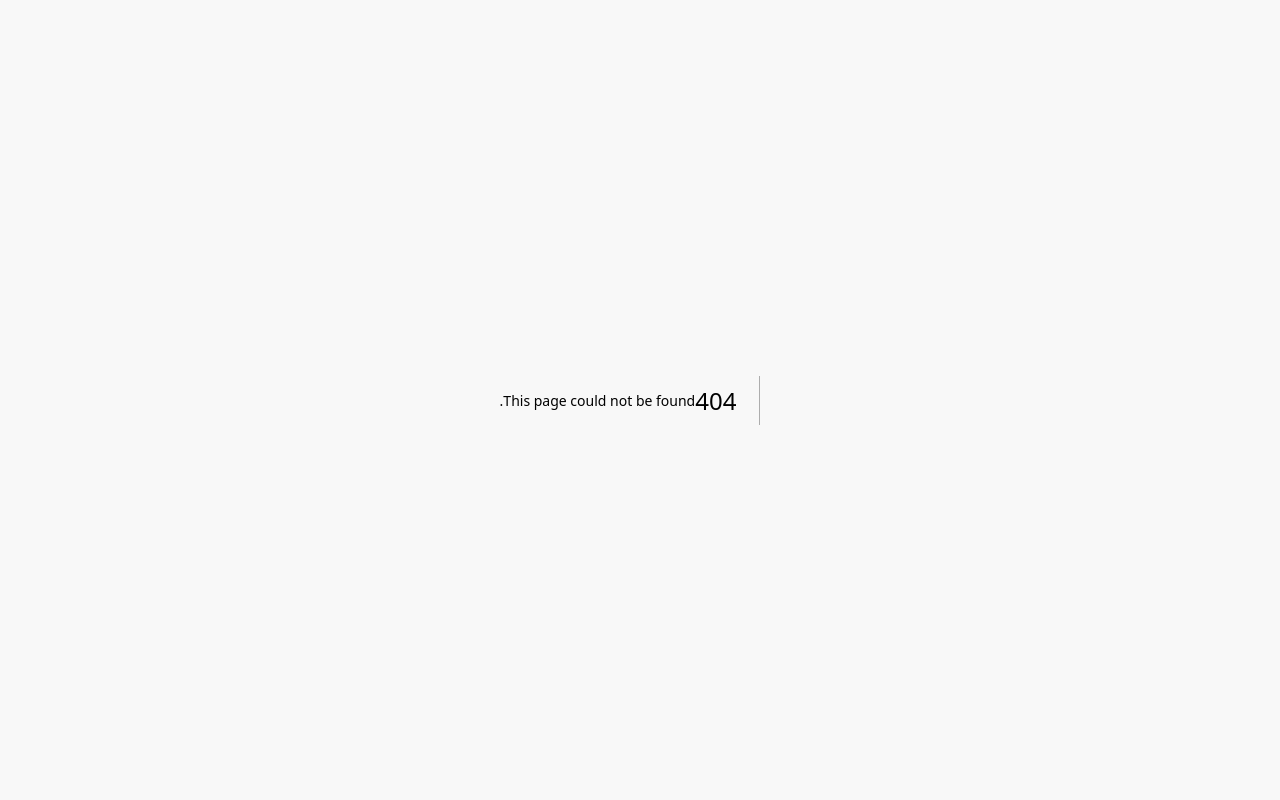
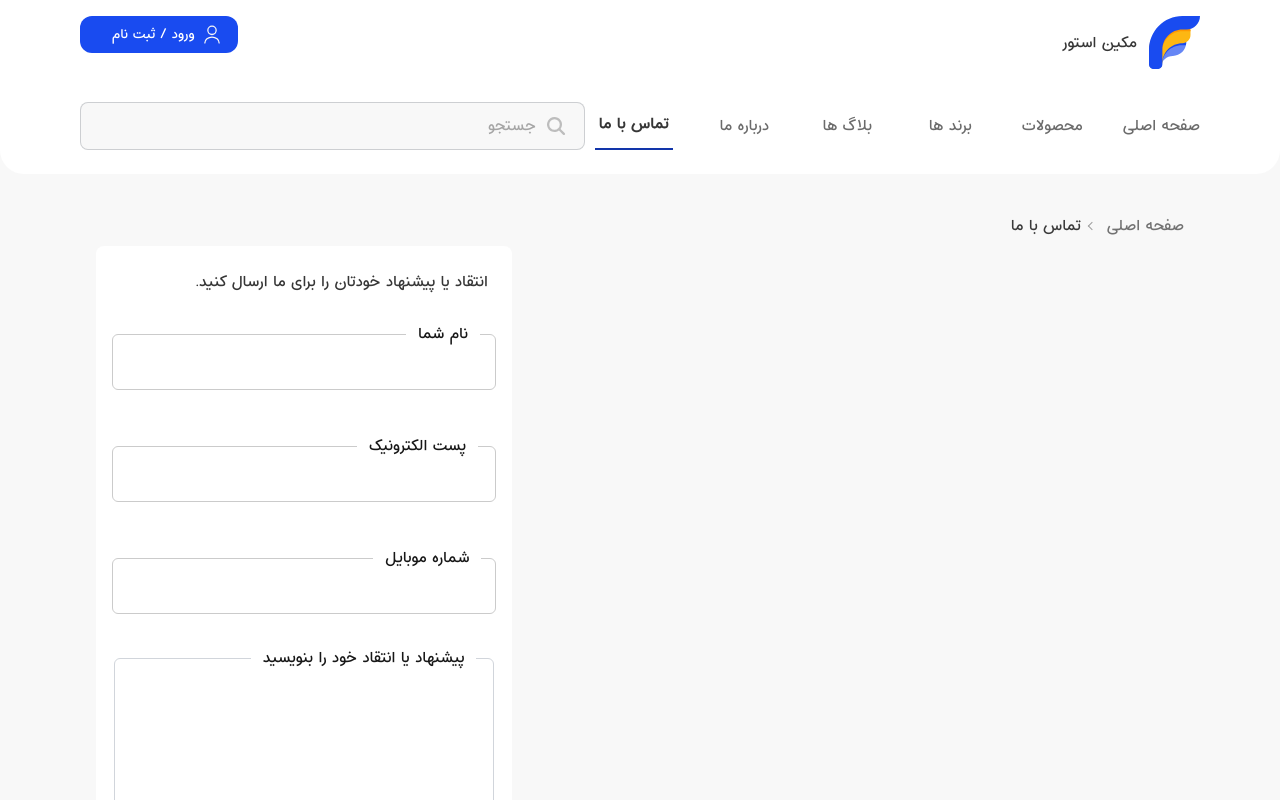
Before and after one commit to farnam04/makeen-darya, a Next.js app: page /contactus in a window 1280 px wide. Before the commit this address had no page. Shown: the top 800 px of the page. Built offline with nearby package versions, Linux system fonts and the light colour scheme.

Commit message:
add suggest in contact us

```diff
--- /dev/null
+++ b/src/Component/ContactUs/ContactUs.tsx
@@ -0,0 +1,39 @@
+import React, { Fragment } from "react";
+import Link from "next/link";
+import SuggestionsInputs from "./SuggestionsInputs";
+const ContactUs = () => {
+  return (
+    <Fragment>
+      <div className="mt-8 px-24">
+        <div className="breadcrumbs  text-base">
+          <ul>
+            <li>
+              <Link href="/" className="text-[#727272] font-medium text-base">
+                صفحه اصلی
+              </Link>
+            </li>
+            <li>
+              <Link
+                href="/aboutus"
+                className="text-[#3A3A3A] font-medium text-base"
+              >
+                تماس با ما
+              </Link>
+            </li>
+          </ul>
+        </div>
+
+        <div className="flex justify-between items-center">
+           <div className="flex flex-col gap-10 items-center">
+
+           </div>
+           <div>
+            <SuggestionsInputs/>
+           </div>
+        </div>
+      </div>
+    </Fragment>
+  );
+};
+
+export default ContactUs;
--- /dev/null
+++ b/src/Component/ContactUs/SuggestionsInputs.tsx
@@ -0,0 +1,64 @@
+import React, { Fragment } from "react";
+
+const SuggestionsInputs = () => {
+  return (
+    <Fragment>
+      <div className="w-[416px] rounded-lg  p-6 bg-[#ffff]">
+        <p className="font-medium text-base text-[#363636]">
+          انتقاد یا پیشنهاد خودتان را برای ما ارسال کنید.
+        </p>
+        <div className="flex gap-8 mt-7 items-center flex-col">
+          <div className="relative w-full md:w-auto">
+            <label className="absolute -top-2 z-10 left-[75%] px-3 dark:bg-[#4F5D74] dark:text-white bg-[#ffff] pt-2">
+              نام شما
+            </label>
+            <input
+              type="text"
+              className="border focus:outline-none focus:ring-2 focus:ring-[#1235AA] w-96 pr-4 md:w-96 h-14 border-[#CBCBCB] dark:bg-[#4F5D74] rounded-md relative m-3"
+            />
+          </div>
+
+          <div className="relative w-full md:w-auto">
+            <label className="absolute -top-2 z-10 left-[63%] px-3 dark:bg-[#4F5D74] dark:text- bg-[#ffff] pt-2">
+              پست الکترونیک
+            </label>
+            <input
+              type="text"
+              className="border focus:outline-none focus:ring-2 focus:ring-[#1235AA] w-96 pr-4 md:w-96 h-14 border-[#CBCBCB] dark:bg-[#4F5D74] rounded-md relative m-3"
+            />
+          </div>
+
+          <div className="relative w-full md:w-auto">
+            <label className="absolute -top-2 z-10 left-[67%] px-3 dark:bg-[#4F5D74] dark:text-white bg-[#ffff] pt-2">
+              شماره موبایل
+            </label>
+            <input
+              type="text"
+              className="border focus:outline-none focus:ring-2 focus:ring-[#1235AA] w-96 pr-4 md:w-96 h-14 border-[#CBCBCB] dark:bg-[#4F5D74] rounded-md relative m-3"
+            />
+          </div>
+
+          <div className="relative w-full md:w-auto">
+            <label className="absolute -top-3 z-10 left-[36%] px-3   bg-[#ffff] ">
+              پیشنهاد یا انتقاد خود را بنویسید
+            </label>
+            <textarea
+        className="w-[380px] h-[228px] p-4 border border-gray-300 rounded-md text-lg resize-none focus:outline-none focus:ring-2 focus:ring-[#1235AA]"
+
+        dir="rtl"
+
+      ></textarea>
+          </div>
+        </div>
+          <div className="flex justify-end mt-4">
+          <button className="px-6 py-[6px] bg-[#3d5eca] duration-300 hover:bg-[#1744DA] rounded-lg text-[#FAFAFA] font-medium text-sm ">
+            ارسال
+        </button>
+          </div>
+
+      </div>
+    </Fragment>
+  );
+};
+
+export default SuggestionsInputs;
--- /dev/null
+++ b/src/app/(main)/contactus/page.tsx
@@ -0,0 +1,17 @@
+import React, { Fragment } from "react";
+import Header from "@/Component/Landing/Header/Header";
+import Navbar from "@/Component/Landing/Navbar/Navbar";
+import Footer from "@/Component/Landing/Footer/Footer";
+import ContactUs from "@/Component/ContactUs/ContactUs";
+const page = () => {
+  return (
+    <Fragment>
+      <Header />
+      <Navbar />
+      <ContactUs />
+      <Footer />
+    </Fragment>
+  );
+};
+
+export default page;
```
